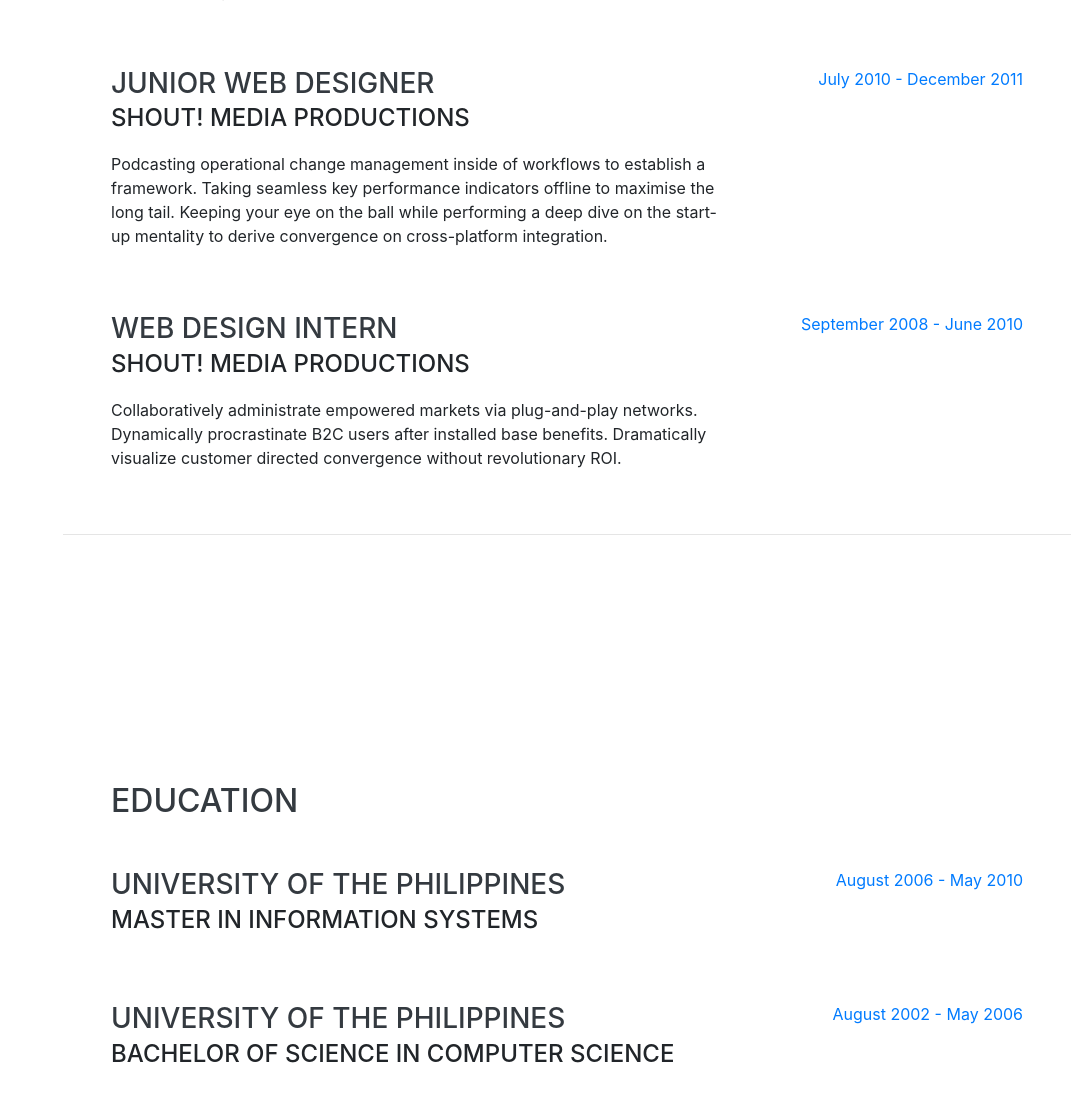
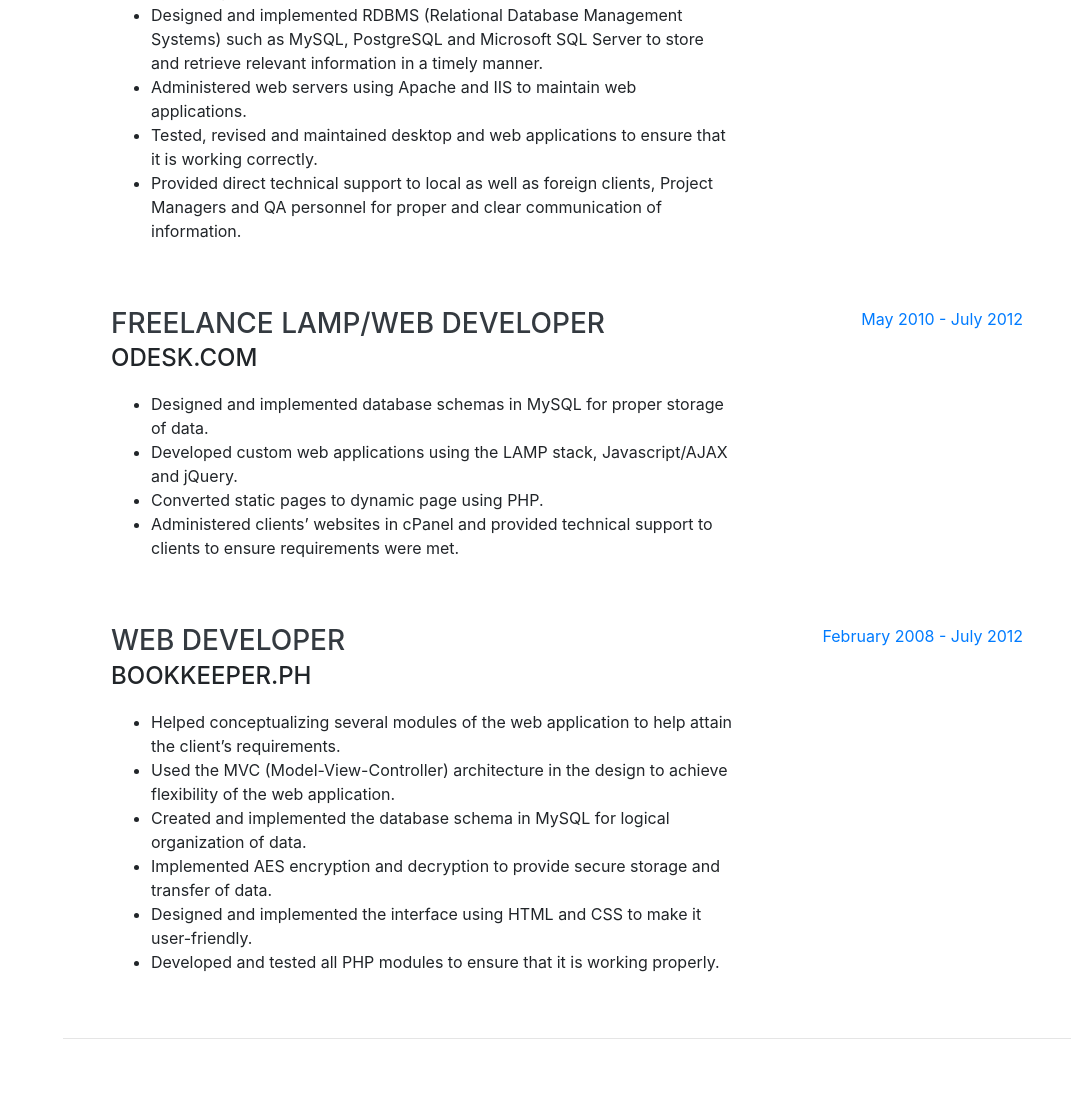
Before and after one commit to roldeguz/roldeguz.github.io, a website with bundled scripts: page index.html in a window 1280 px wide. Shown: the part 1696-2798 px from the top of the page, without its empty margins (209-1280 px from the left). Built offline with nearby package versions, Linux system fonts and the light colour scheme; a web font is replaced by a local one.

Commit message:
Updated Experience area

```diff
--- a/index.html
+++ b/index.html
@@ -80,12 +80,6 @@
           <a href="https://www.github.com/roldeguz">
             <i class="fab fa-github"></i>
           </a>
-          <a href="#">
-            <i class="fab fa-twitter"></i>
-          </a>
-          <a href="#">
-            <i class="fab fa-facebook-f"></i>
-          </a>
         </div>
       </div>
     </section>
@@ -102,7 +96,7 @@
             <div class="subheading mb-3">Neovation Learning Solutions</div>
             <ul>
               <li>Part of the team responsible for the development and maintenance of SmarterU.com</li>
-              <li>Used full stack development tools including Coldfusion, Javascript/AJAX,Javascript libraries like jQuery, KendoUI, jqWidgets, gridstack.js, Bootstrap and Microsoft SQL Server</li>
+              <li>Used full stack development tools including Coldfusion, Javascript/AJAX, Javascript libraries like jQuery, KendoUI, jqWidgets, gridstack.js, Bootstrap and Microsoft SQL Server</li>
               <li>Integrate 3rd party applications like Citrix Goto products through their REST API</li>
               <li>Integrate SSO technologies using OpenID</li>
               <li>Conduct different  website stress testing using k6 and loadimpact</li>
@@ -124,6 +118,10 @@
               <li>Applied programming models like SDLC (Waterfall Model), RAD (Rapid Application Development) and MVC (Model-View-Controller) to maintain company standards in software and web development.</li>
               <li>Developed desktop applications using VB6, VB.Net and C# within the .Net 1.1, 2.0 and 3.5 frameworks to meet clients’ requirements and support company’s daily operations.</li>
               <li>Developed web applications using PHP/AJAX and JQuery to establish effective presentation of clients’ data.</li>
+              <li>Designed and implemented RDBMS (Relational Database Management Systems) such as MySQL, PostgreSQL and Microsoft SQL Server to store and retrieve relevant information in a timely manner.</li>
+              <li>Administered web servers using Apache and IIS to maintain web applications.</li>
+              <li>Tested, revised and maintained desktop and web applications to ensure that it is working correctly.</li>
+              <li>Provided direct technical support to local as well as foreign clients, Project Managers and QA personnel for proper and clear communication of information.</li>
             </ul>
           </div>
           <div class="resume-date text-md-right">
@@ -133,23 +131,35 @@
 
         <div class="resume-item d-flex flex-column flex-md-row justify-content-between mb-5">
           <div class="resume-content">
-            <h3 class="mb-0">Junior Web Designer</h3>
-            <div class="subheading mb-3">Shout! Media Productions</div>
-            <p>Podcasting operational change management inside of workflows to establish a framework. Taking seamless key performance indicators offline to maximise the long tail. Keeping your eye on the ball while performing a deep dive on the start-up mentality to derive convergence on cross-platform integration.</p>
+            <h3 class="mb-0">Freelance LAMP/Web Developer</h3>
+            <div class="subheading mb-3">oDesk.com</div>
+            <ul>
+              <li>Designed and implemented database schemas in MySQL for proper storage of data.</li>
+              <li>Developed custom web applications using the LAMP stack, Javascript/AJAX and jQuery.</li>
+              <li>Converted static pages to dynamic page using PHP.</li>
+              <li>Administered clients’ websites in cPanel and provided technical support to clients to ensure requirements were met.</li>
+            </ul>
           </div>
           <div class="resume-date text-md-right">
-            <span class="text-primary">July 2010 - December 2011</span>
+            <span class="text-primary">May 2010 - July 2012</span>
           </div>
         </div>
 
         <div class="resume-item d-flex flex-column flex-md-row justify-content-between">
           <div class="resume-content">
-            <h3 class="mb-0">Web Design Intern</h3>
-            <div class="subheading mb-3">Shout! Media Productions</div>
-            <p>Collaboratively administrate empowered markets via plug-and-play networks. Dynamically procrastinate B2C users after installed base benefits. Dramatically visualize customer directed convergence without revolutionary ROI.</p>
+            <h3 class="mb-0">Web Developer</h3>
+            <div class="subheading mb-3">Bookkeeper.ph</div>
+            <ul>
+              <li>Helped conceptualizing several modules of the web application to help attain the client’s requirements.</li>
+              <li>Used the MVC (Model-View-Controller) architecture in the design to achieve flexibility of the web application.</li>
+              <li>Created and implemented the database schema in MySQL for logical organization of data.</li>
+              <li>Implemented AES encryption and decryption to provide secure storage and transfer of data.</li>
+              <li>Designed and implemented the interface using HTML and CSS to make it user-friendly.</li>
+              <li>Developed and tested all PHP modules to ensure that it is working properly.</li>
+            </ul>
           </div>
           <div class="resume-date text-md-right">
-            <span class="text-primary">September 2008 - June 2010</span>
+            <span class="text-primary">February 2008 - July 2012</span>
           </div>
         </div>
 
@@ -169,7 +179,7 @@
             <div class="subheading mb-3">Master in Information Systems</div>
           </div>
           <div class="resume-date text-md-right">
-            <span class="text-primary">August 2006 - May 2010</span>
+            <span class="text-primary">June 2008 - December 2010</span>
           </div>
         </div>
 
@@ -179,7 +189,7 @@
             <div class="subheading mb-3">Bachelor of Science in Computer Science</div>
           </div>
           <div class="resume-date text-md-right">
-            <span class="text-primary">August 2002 - May 2006</span>
+            <span class="text-primary">June 1996 - April 2001</span>
           </div>
         </div>
 
```
